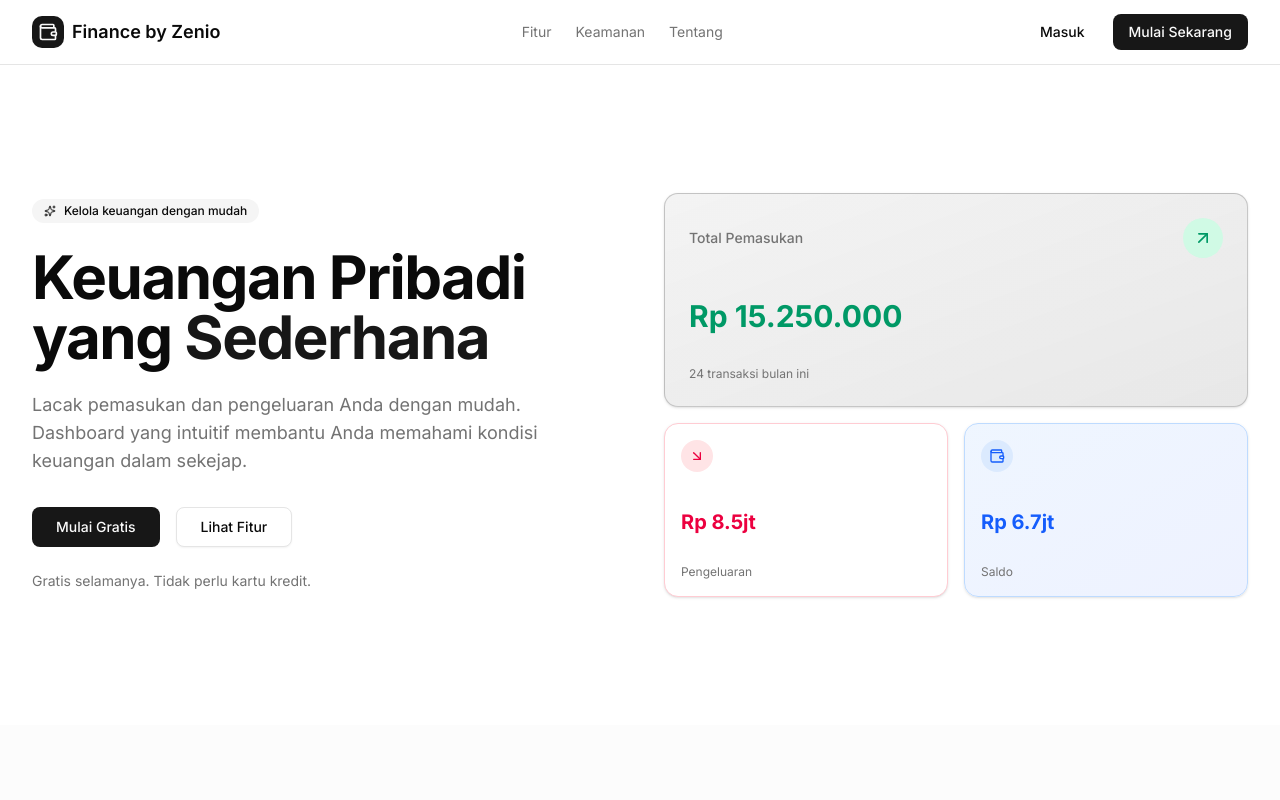
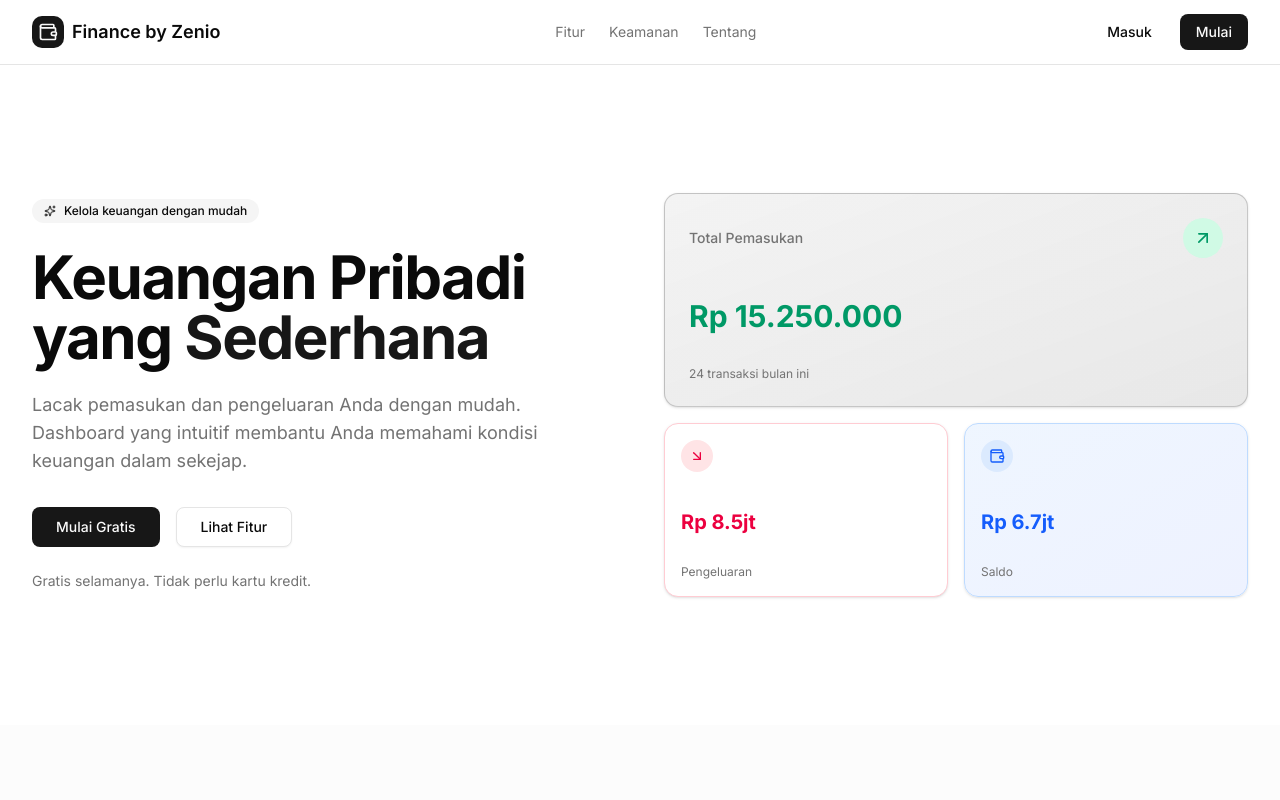
Before and after one commit to deardosatria7/finance-zenio, a Next.js app: page / in a window 1280 px wide. Shown: the top 800 px of the page. Built offline with nearby package versions, Linux system fonts and the light colour scheme.

Commit message:
Update page.tsx

```diff
--- a/app/page.tsx
+++ b/app/page.tsx
@@ -48,7 +48,7 @@ export default function LandingPage() {
                 <Link href="/auth">Masuk</Link>
               </Button>
               <Button asChild>
-                <Link href="/auth">Mulai Sekarang</Link>
+                <Link href="/auth">Mulai</Link>
               </Button>
             </div>
           </div>
```
